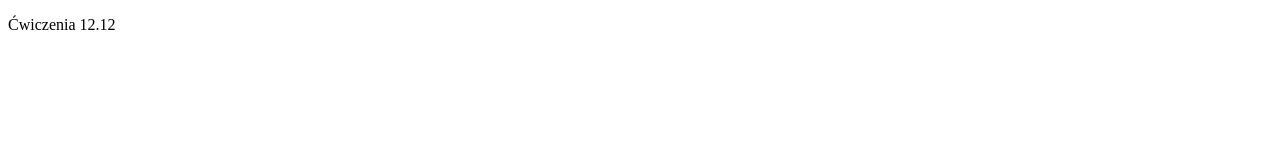
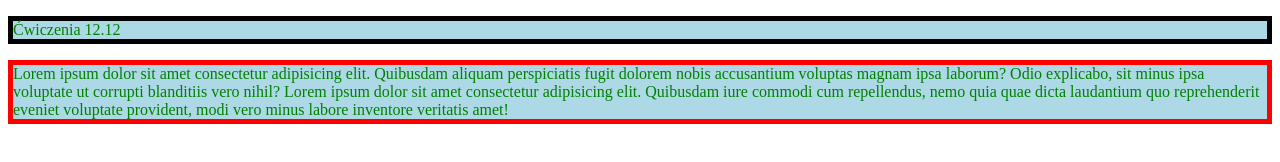
Before and after one commit to Ula-Nawrot/git1_cw, a plain HTML site: page index.html in a window 1280 px wide. Drawn offline with Linux system fonts and the light colour scheme.

Commit message:
changed in style

```diff
--- a/index.html
+++ b/index.html
@@ -4,8 +4,10 @@
     <meta charset="UTF-8">
     <meta name="viewport" content="width=device-width, initial-scale=1.0">
     <title>Cwiczenia 12.12</title>
+    <link rel="stylesheet" href="style.css">
 </head>
 <body>
     <p>Ćwiczenia 12.12</p>
+    <p>Lorem ipsum dolor sit amet consectetur adipisicing elit. Quibusdam aliquam perspiciatis fugit dolorem nobis accusantium voluptas magnam ipsa laborum? Odio explicabo, sit minus ipsa voluptate ut corrupti blanditiis vero nihil? Lorem ipsum dolor sit amet consectetur adipisicing elit. Quibusdam iure commodi cum repellendus, nemo quia quae dicta laudantium quo reprehenderit eveniet voluptate provident, modi vero minus labore inventore veritatis amet!</p>
 </body>
 </html>
--- a/style.css
+++ b/style.css
@@ -1,4 +1,8 @@
 p{
     color: green;
     border: 5px solid red;
+    background-color: lightblue;
 }
+p:first-child{
+    border: 5px solid black;
+}
```
